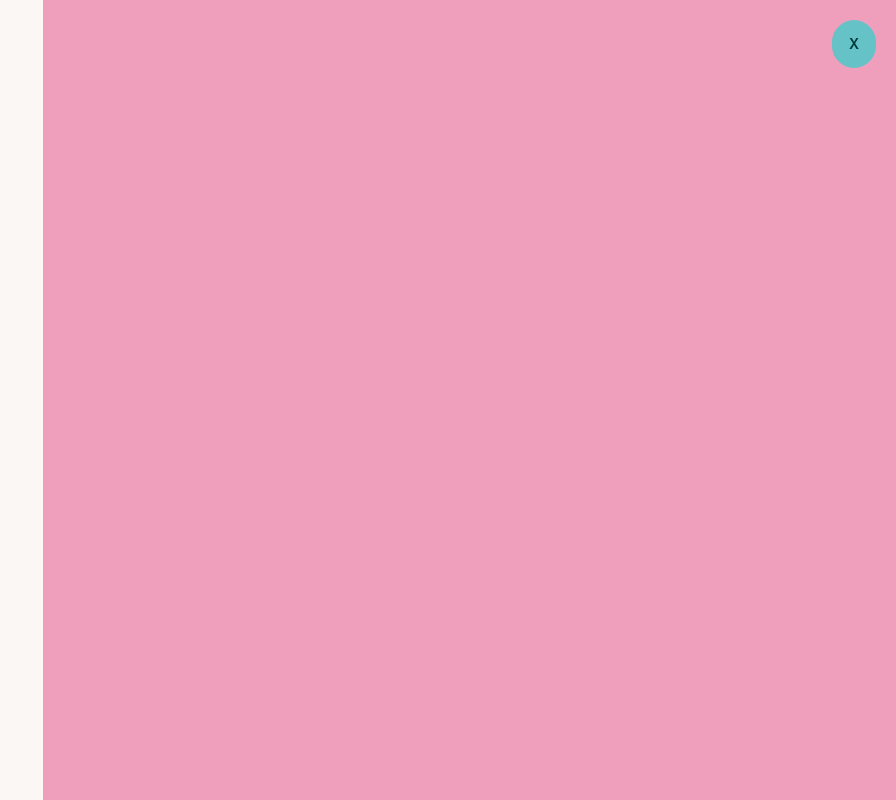
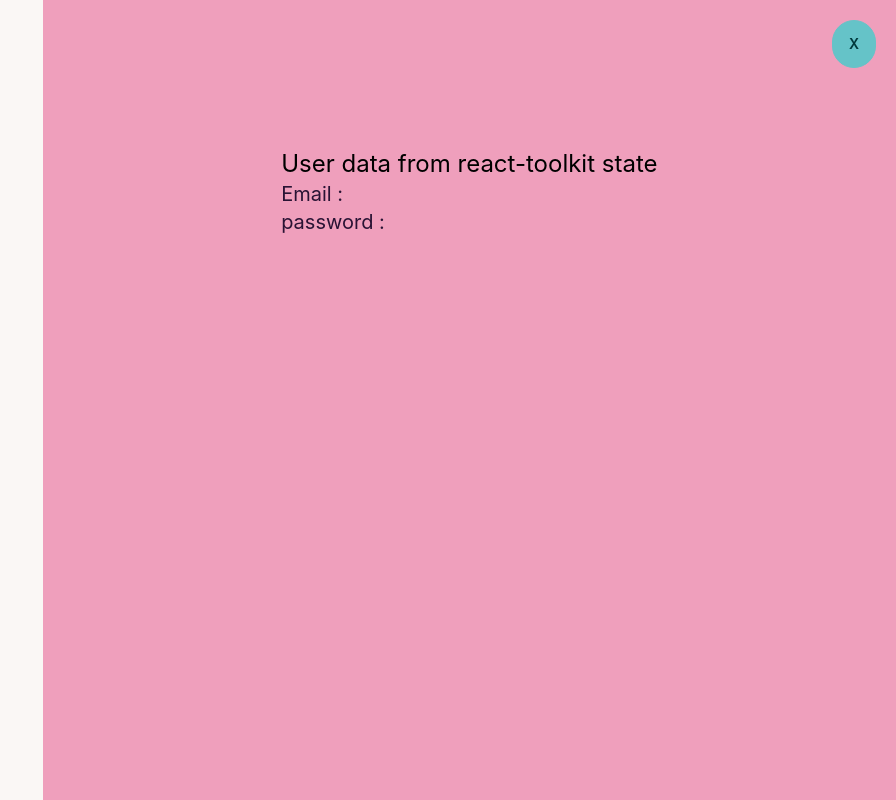
Before and after one commit to checkiamsiam/tudo-redux-task, a React (Create React App) app: page / in a window 1280 px wide. Both pictures are taken after a click on the button "PROFILE". Shown: the whole page, without its empty margins (384-1280 px from the left). Built offline with nearby package versions, Linux system fonts and the light colour scheme.

Commit message:
sidebar animation added

```diff
--- a/src/pages/Dashboard/Dashboard.index.js
+++ b/src/pages/Dashboard/Dashboard.index.js
@@ -1,5 +1,6 @@
 import React from "react";
 import { useSelector, useDispatch } from "react-redux";
+import { motion, AnimatePresence } from "framer-motion";
 import { setVisible } from "../../StateManagement/sidebarSlice";
 
 const Dashboard = () => {
@@ -10,13 +11,31 @@ const Dashboard = () => {
       <button onClick={() => dispatch(setVisible(true))} className="btn btn-primary">
         Profile
       </button>
-      <div className={`absolute md:w-2/3 w-1/2 h-full bg-secondary right-0 ${sidebar.visible ? "block" : "hidden"}`}>
+      <AnimatePresence>
+        {sidebar.visible && (
+          <motion.div
+            initial={{ x: 900, opacity: 0 }}
+            transition={{ duration: 1 , ease: "easeInOut" }}
+            animate={{ x: 0, opacity: 1 }}
+            exit={{ x: 900, opacity: 0 }}
+            className={`absolute md:w-2/3 w-1/2 h-full bg-secondary right-0 `}
+          >
             <div className="flex justify-end pt-5 pr-5">
               <button onClick={() => dispatch(setVisible(false))} className="btn btn-primary">
                 X
               </button>
             </div>
+
+            <div className="mt-20 flex justify-center">
+              <div className="text-xl">
+                <h1 className="text-2xl text-black">User data from react-toolkit state</h1>
+                <p>Email : {user.data.email}</p>
+                <p>password : {user.data.password}</p>
               </div>
+            </div>
+          </motion.div>
+        )}
+      </AnimatePresence>
     </div>
   );
 };
```
Lines whose indentation alone changed are shown as unchanged.
